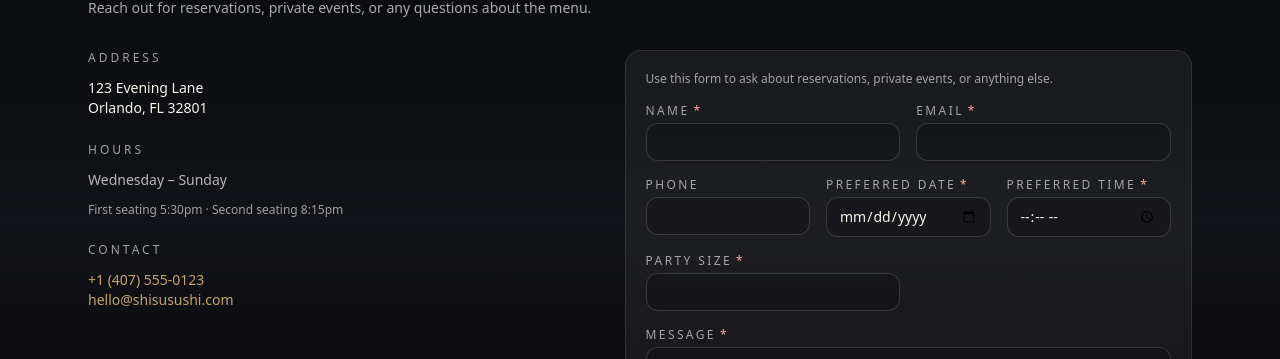
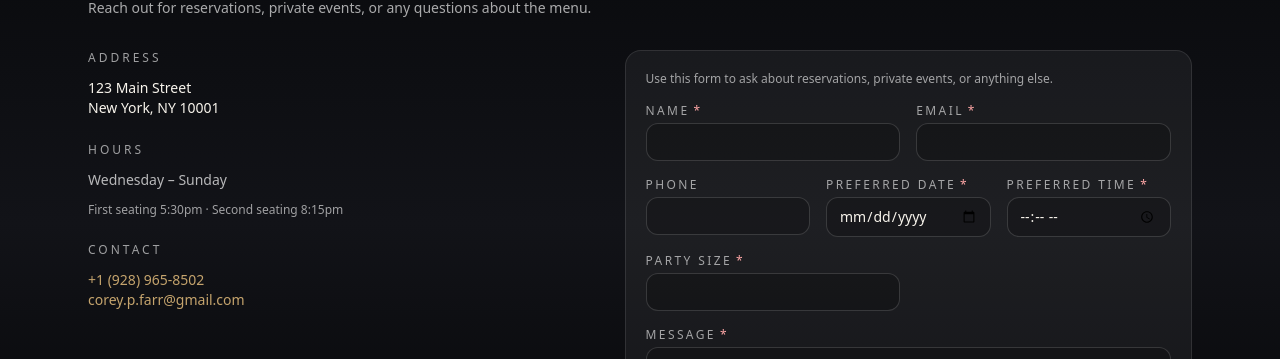
Before and after one commit to Corey-Farr/Shisu-Sushi, a Next.js app: page /contact in a window 1280 px wide. Shown: the part 201-560 px from the top of the page. Built offline with nearby package versions, Linux system fonts and the light colour scheme; no server answers.

Commit message:
Misc updates, contact me!

```diff
--- a/app/reservations/page.tsx
+++ b/app/reservations/page.tsx
@@ -37,8 +37,8 @@ export default function ReservationsPage() {
               {site.phone}
             </a>
             <p className="mt-2 text-xs text-white/60">
-              For large parties, buyouts, or special occasions, please call or
-              email{" "}
+            If you like this site and wish to inquire about my other work, <br />please call or email{" "}
+            <br />
               <a href={`mailto:${site.reservationsEmail}`}>
                 {site.reservationsEmail}
               </a>
--- a/content/site.ts
+++ b/content/site.ts
@@ -18,12 +18,12 @@ export const site: SiteContent = {
       body: "Thirteen seats, soft light, and just enough music. A space built for slow dinners and long conversations."
     }
   ],
-  addressLines: ["123 Evening Lane"],
-  cityLine: "Orlando, FL 32801",
-  phone: "+1 (407) 555-0123",
-  email: "hello@shisusushi.com",
-  reservationsEmail: "reservations@shisusushi.com",
-  mapUrl: "https://maps.google.com?q=Shisu+Sushi",
+  addressLines: ["123 Main Street"],
+  cityLine: "New York, NY 10001",
+  phone: "+1 (928) 965-8502",
+  email: "corey.p.farr@gmail.com",
+  reservationsEmail: "corey.p.farr@gmail.com",
+  mapUrl: "https://maps.google.com?q=Times+Square",
   hoursSummary: "Wednesday – Sunday",
   seatingsSummary: "First seating 5:30pm · Second seating 8:15pm",
   social: [
```
